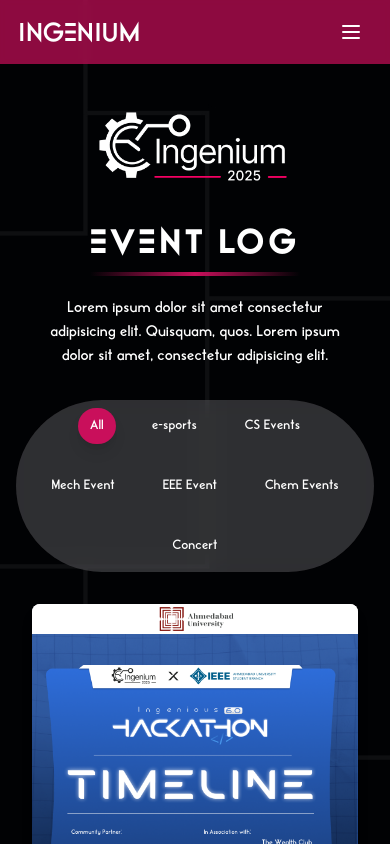
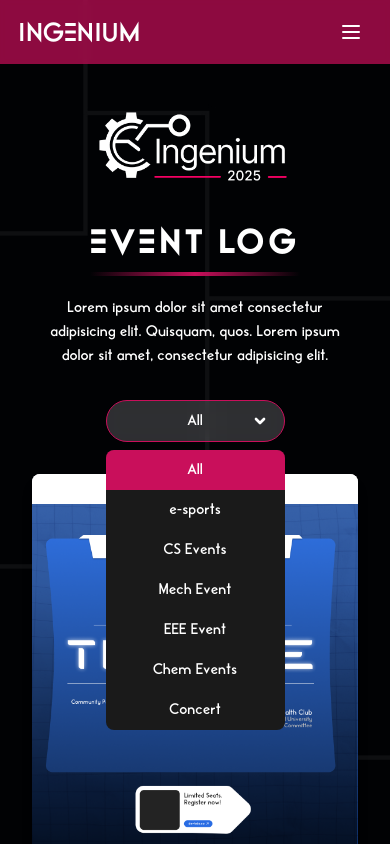
Before and after one commit to DataWizard1631/Ingenium-Web, a React (Vite) app: page /events in a window 390 px wide. Both pictures are taken after a click on the button "All". Shown: the top 844 px of the page. Built offline with nearby package versions, Linux system fonts and the light colour scheme; a web font is replaced by a local one.

Commit message:
event page responsiveness done

```diff
--- a/src/Components/events/EventLog.jsx
+++ b/src/Components/events/EventLog.jsx
@@ -56,6 +56,7 @@
 export const EventLog = () => {
   const [selectedCategory, setSelectedCategory] = useState('all');
   const [visibleEvents, setVisibleEvents] = useState(4); // Initial number of visible events
+  const [isOpen, setIsOpen] = useState(false);
 
   const getAllEvents = () => {
     const allEvents = Object.values(eventsData)
@@ -109,7 +110,8 @@
 
       {/* Card Section */}
       <div className="w-full flex flex-col items-center gap-8 sm:gap-10 md:gap-12">
-        <div className="flex flex-wrap justify-center gap-6 bg-gray-200/20 backdrop-blur-md rounded-full p-2">
+        {/* Categories - Desktop */}
+        <div className="hidden sm:flex flex-wrap justify-center gap-6 bg-gray-200/20 backdrop-blur-md rounded-full p-2">
           {categories.map((category) => (
             <button
               key={category.id}
@@ -123,6 +125,40 @@
               <span>{category.label}</span>
             </button>
           ))}
+        </div>
+
+        {/* Categories - Mobile Dropdown */}
+        <div className="sm:hidden w-full max-w-[50%] mx-auto relative">
+          <button
+            onClick={() => setIsOpen(!isOpen)}
+            className="w-full px-4 py-2 rounded-full bg-gray-200/20 backdrop-blur-md text-white font-secFont1 border border-white/20 focus:outline-none focus:border-colPink text-center relative"
+          >
+            {categories.find(cat => cat.id === selectedCategory)?.label}
+            <span className="absolute right-4 top-1/2 transform -translate-y-1/2">
+              <svg xmlns="http://www.w3.org/2000/svg" viewBox="0 0 24 24" fill="none" stroke="white" strokeWidth="4" strokeLinecap="round" strokeLinejoin="round" className="w-4 h-4">
+                <polyline points="6 9 12 15 18 9"></polyline>
+              </svg>
+            </span>
+          </button>
+
+          {isOpen && (
+            <div className="absolute top-full left-0 right-0 mt-2 bg-[#1a1a1a] rounded-lg overflow-hidden z-50">
+              {categories.map((category) => (
+                <button
+                  key={category.id}
+                  onClick={() => {
+                    handleCategoryChange(category.id);
+                    setIsOpen(false);
+                  }}
+                  className={`w-full py-2 px-4 text-center font-secFont1 hover:bg-gray-700 transition-colors ${
+                    selectedCategory === category.id ? 'bg-colPink text-white' : 'text-white'
+                  }`}
+                >
+                  {category.label}
+                </button>
+              ))}
+            </div>
+          )}
         </div>
 
         {/* Event Cards */}
```
